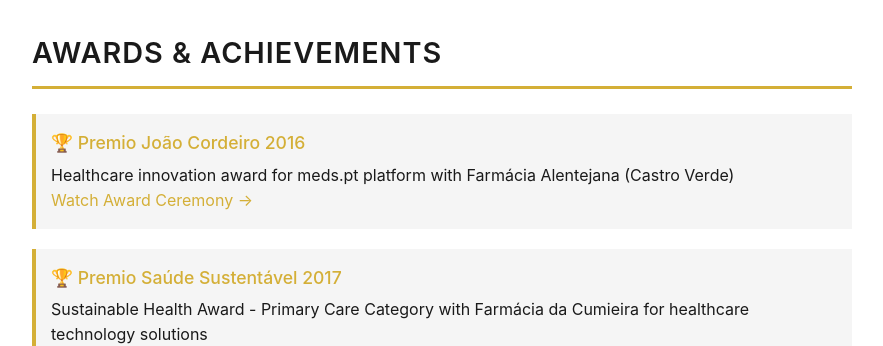
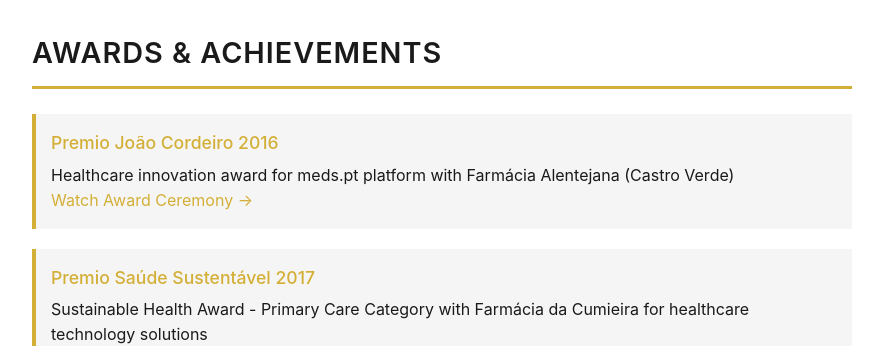
Before and after one commit to byhell/byhell.github.io, a plain HTML site: page index.html in a window 1280 px wide. Shown: the part 4020-4366 px from the top of the page, without its empty margins (198-1081 px from the left). Drawn offline with Linux system fonts and the light colour scheme.

Commit message:
remove icons

```diff
--- a/index.html
+++ b/index.html
@@ -540,12 +540,12 @@
             <section>
                 <h2>Awards & Achievements</h2>
                 <div class="award-item">
-                    <h4>🏆 Premio João Cordeiro 2016</h4>
+                    <h4>Premio João Cordeiro 2016</h4>
                     <p>Healthcare innovation award for meds.pt platform with Farmácia Alentejana (Castro Verde)</p>
                     <a href="https://www.youtube.com/watch?v=KibXHmKcHzA" target="_blank">Watch Award Ceremony →</a>
                 </div>
                 <div class="award-item">
-                    <h4>🏆 Premio Saúde Sustentável 2017</h4>
+                    <h4>Premio Saúde Sustentável 2017</h4>
                     <p>Sustainable Health Award - Primary Care Category with Farmácia da Cumieira for healthcare technology solutions</p>
                 </div>
             </section>
```
